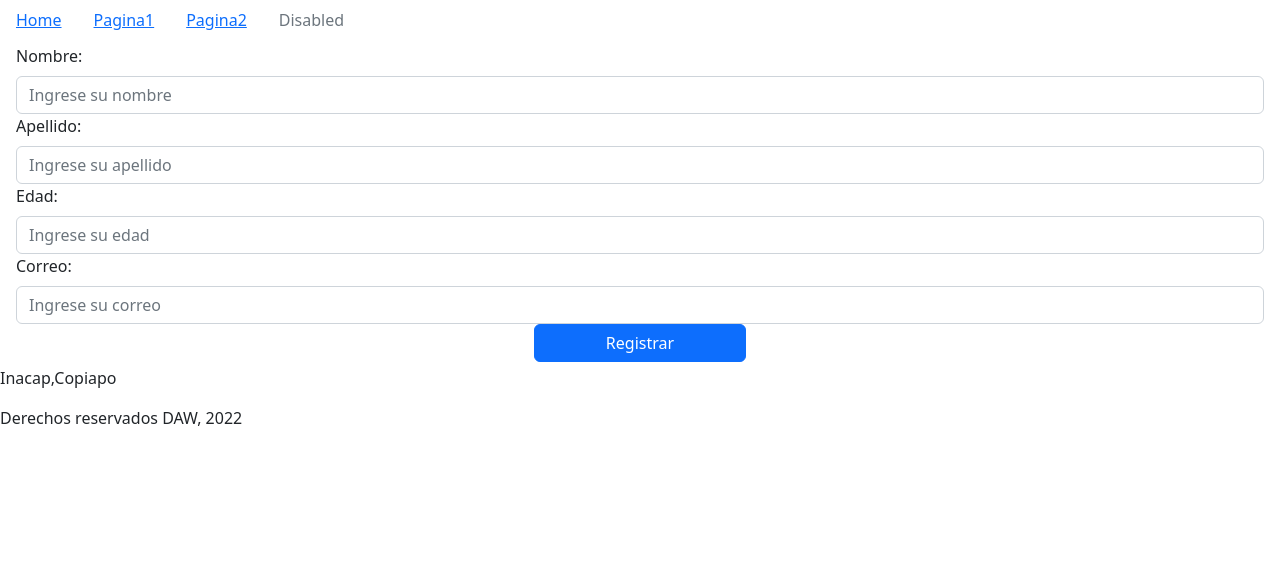
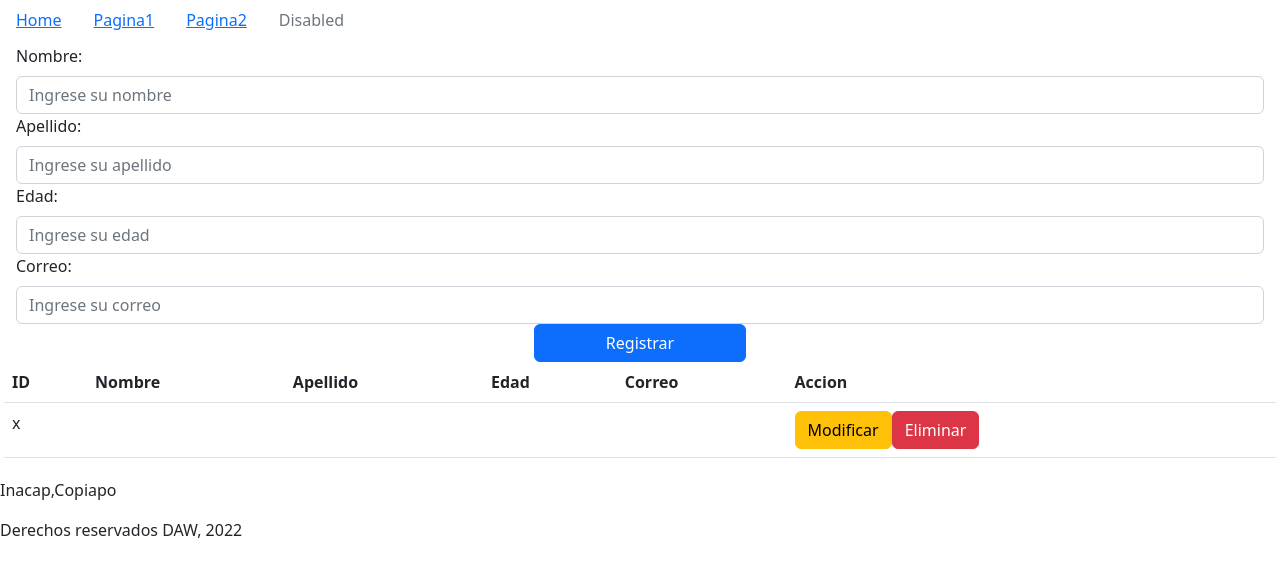
Before and after one commit to Larr014/react01, a React (Create React App) app: page /section2 in a window 1280 px wide. Both pictures are taken after a click on the button "Registrar". Shown: the top 576 px of the page. Built offline with nearby package versions, Linux system fonts and the light colour scheme.

Commit message:
Tabla y Modal
Clase 14-11

```diff
--- /dev/null
+++ b/src/Components/FormularioPersonas.jsx
@@ -0,0 +1,51 @@
+import React from 'react'
+import { useState } from 'react';
+import { Col, Row } from 'react-bootstrap';
+import Button from 'react-bootstrap/Button';
+import Form from 'react-bootstrap/Form';
+
+export const FormularioPersonas = (props) => {
+    const [nombre, setNombre] = useState("")
+    const [apellido, setApellido] = useState("")
+    const [edad, setEdad] = useState("")
+    const [email, setEmail] = useState("")
+    const handleRegistro = ()=>{
+        props.setPersonas([...props.personas,{
+            'nombre':nombre,
+            'apellido':apellido,
+            'edad':edad,
+            'email':email
+        }])
+
+
+    }
+
+  return (
+    <Form>
+            <Form.Group>
+                <Form.Label>Nombre: </Form.Label>
+                <Form.Control type="text" placeholder="Ingrese su nombre" onChange={(e)=>{setNombre(e.target.value)}}/>
+            </Form.Group>
+            <Form.Group>
+                <Form.Label>Apellido: </Form.Label>
+                <Form.Control type="text" placeholder="Ingrese su apellido" onChange={(e)=>{setApellido(e.target.value)}}/>
+            </Form.Group>
+            <Form.Group>
+                <Form.Label>Edad: </Form.Label>
+                <Form.Control type="number" placeholder="Ingrese su edad" onChange={(e)=>{setEdad(e.target.value)}}/>
+            </Form.Group>
+            <Form.Group>
+                <Form.Label>Correo: </Form.Label>
+                <Form.Control type="email" placeholder="Ingrese su correo" onChange={(e)=>{setEmail(e.target.value)}}/>
+            </Form.Group>
+            <Row>
+
+                    <Button className='col-md-2 offset-md-5 ' onClick={handleRegistro}>Registrar</Button>
+
+            </Row>
+        </Form>
+
+
+
+  )
+}
--- a/src/Components/Section2.jsx
+++ b/src/Components/Section2.jsx
@@ -1,36 +1,78 @@
 import React from 'react'
+import { useState } from 'react';
 import { Col, Row } from 'react-bootstrap';
 import Button from 'react-bootstrap/Button';
 import Form from 'react-bootstrap/Form';
+import Table from 'react-bootstrap/Table';
+import Modal from 'react-bootstrap/Modal';
+import {FormularioPersonas} from './FormularioPersonas'
+
+export const Section2 = () => {
+    const [personas,setPersonas] = useState([])
+    const [show, setShow] = useState(false);
+
+    const handleClose = () => setShow(false);
+    const handleShow = () => setShow(true);
+
+    const modificar = ()=>{
+        handleShow()
+    }
+    const eliminar = ()=>{
+        alert("ELiminando")
+    }
 
 
-export const Section2 = () => {
   return (
     <div className='row m-1' >
+        <FormularioPersonas setPersonas={setPersonas} personas={personas}/>
 
-        <Form>
-            <Form.Group>
-                <Form.Label>Nombre: </Form.Label>
-                <Form.Control type="text" placeholder="Ingrese su nombre" />
-            </Form.Group>
-            <Form.Group>
-                <Form.Label>Apellido: </Form.Label>
-                <Form.Control type="text" placeholder="Ingrese su apellido" />
-            </Form.Group>
-            <Form.Group>
-                <Form.Label>Edad: </Form.Label>
-                <Form.Control type="number" placeholder="Ingrese su edad" />
-            </Form.Group>
-            <Form.Group>
-                <Form.Label>Correo: </Form.Label>
-                <Form.Control type="email" placeholder="Ingrese su correo" />
-            </Form.Group>
-            <Row>
+    <Table>
+        <thead>
+            <tr>
+                <th>ID</th>
+                <th>Nombre</th>
+                <th>Apellido</th>
+                <th>Edad</th>
+                <th>Correo</th>
+                <th>Accion</th>
+            </tr>
+        </thead>
+        <tbody>
+            {personas.map(({nombre,apellido,edad,email})=>
+                (
+                <tr>
+                    <td>x</td>
+                    <td>{nombre}</td>
+                    <td>{apellido}</td>
+                    <td>{edad}</td>
+                    <td>{email}</td>
+                    <td><Button variant="warning" onClick={modificar}>Modificar</Button>
+                        <Button variant="danger" onClick={eliminar}>Eliminar</Button>
+                    </td>
 
-                    <Button className='col-md-2 offset-md-5 ' >Registrar</Button>
+                </tr>
+                )
+            )}
+        </tbody>
+    </Table>
 
-            </Row>
-        </Form>
+    <Modal show={show} onHide={handleClose}>
+        <Modal.Header closeButton>
+          <Modal.Title>Modal heading</Modal.Title>
+        </Modal.Header>
+        <Modal.Body>
+            <FormularioPersonas/>
+        </Modal.Body>
+        <Modal.Footer>
+          <Button variant="secondary" onClick={handleClose}>
+            Close
+          </Button>
+          <Button variant="primary" onClick={handleClose}>
+            Save Changes
+          </Button>
+        </Modal.Footer>
+      </Modal>
+
     </div>
   )
 }
```
